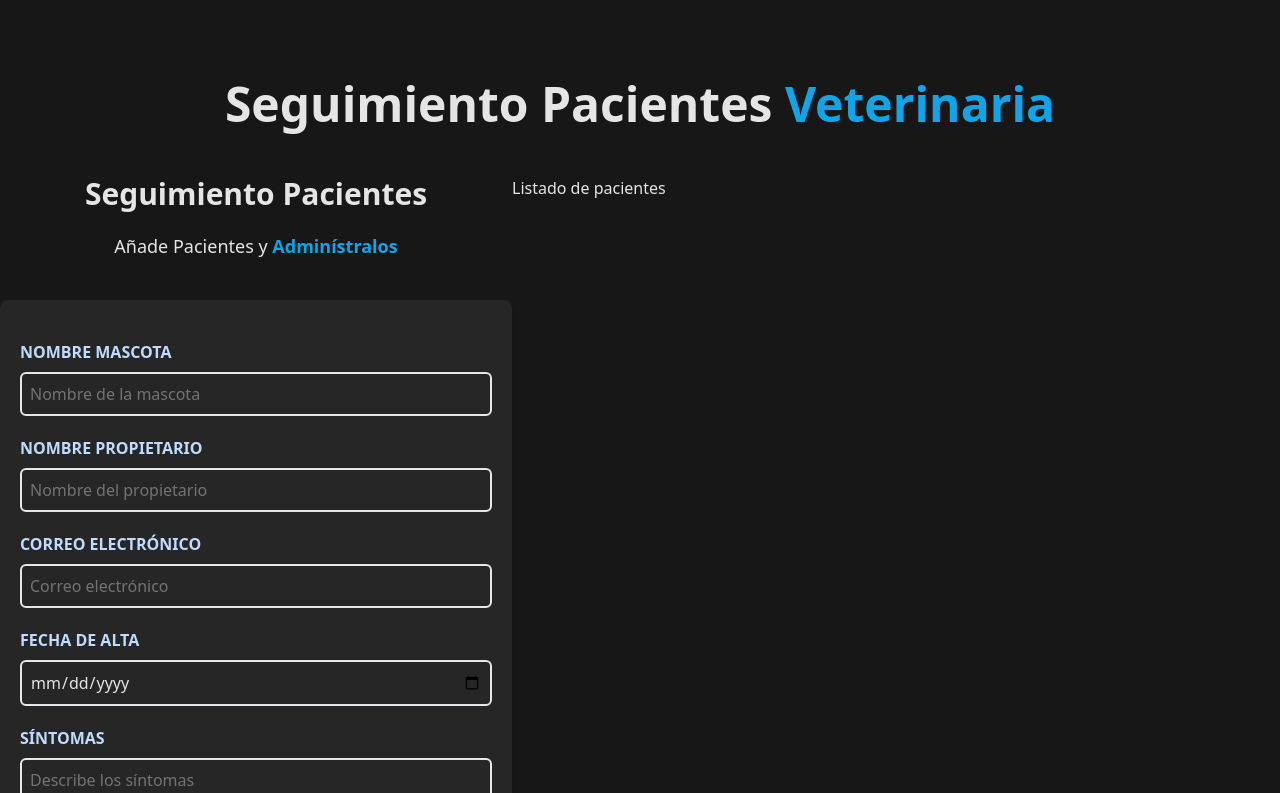
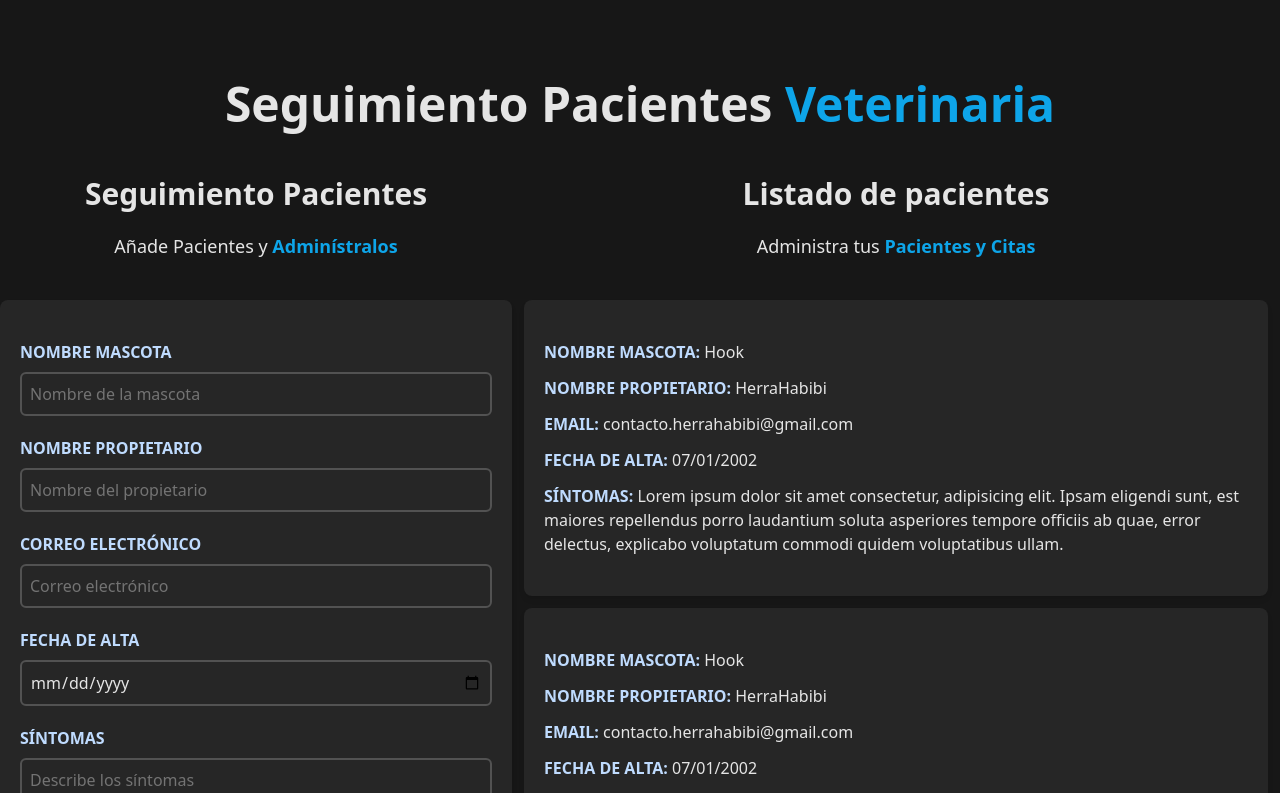
Before and after one commit to HerraHabibi/administrador-pacientes, a React (Vite) app: page / in a window 1280 px wide. Shown: the top 793 px of the page. Built offline with nearby package versions, Linux system fonts and the light colour scheme.

Commit message:
Diseño del componente de Listado Pacientes

```diff
--- a/src/components/Formulario.jsx
+++ b/src/components/Formulario.jsx
@@ -19,7 +19,7 @@ function Formulario() {
             type='text'
             id='nombreMascota'
             placeholder='Nombre de la mascota'
-            className='bg-neutral-800 border-2 w-full p-2 mt-2 placeholder-neutral-500 rounded-md outline-none'
+            className='bg-neutral-800 border-2 border-neutral-600 focus:border-neutral-500 transition-all w-full p-2 mt-2 placeholder-neutral-500 rounded-md outline-none'
           />
         </div>
 
@@ -34,7 +34,7 @@ function Formulario() {
             type='text'
             id='nombrePropietario'
             placeholder='Nombre del propietario'
-            className='bg-neutral-800 border-2 w-full p-2 mt-2 placeholder-neutral-500 rounded-md outline-none'
+            className='bg-neutral-800 border-2 border-neutral-600 focus:border-neutral-500 transition-all w-full p-2 mt-2 placeholder-neutral-500 rounded-md outline-none'
           />
         </div>
 
@@ -49,7 +49,7 @@ function Formulario() {
             type='email'
             id='correoElectronico'
             placeholder='Correo electrónico'
-            className='bg-neutral-800 border-2 w-full p-2 mt-2 placeholder-neutral-500 rounded-md outline-none'
+            className='bg-neutral-800 border-2 border-neutral-600 focus:border-neutral-500 transition-all w-full p-2 mt-2 placeholder-neutral-500 rounded-md outline-none'
           />
         </div>
 
@@ -63,7 +63,7 @@ function Formulario() {
           <input
             type='date'
             id='fechaAlta'
-            className='bg-neutral-800 border-2 w-full p-2 mt-2 rounded-md outline-none'
+            className='bg-neutral-800 border-2 border-neutral-600 focus:border-neutral-500 transition-all w-full p-2 mt-2 rounded-md outline-none'
           />
         </div>
 
@@ -77,14 +77,14 @@ function Formulario() {
           <textarea
             id='sintomas'
             placeholder='Describe los síntomas'
-            className='bg-neutral-800 border-2 w-full p-2 mt-2 placeholder-neutral-500 rounded-md outline-none'
+            className='bg-neutral-800 border-2 border-neutral-600 focus:border-neutral-500 transition-all w-full p-2 mt-2 placeholder-neutral-500 rounded-md outline-none'
           />
         </div>
 
         <input
           type='submit'
           value='Agregar paciente'
-          className='bg-sky-500 w-full p-3 mt-2 rounded-md outline-none uppercase font-bold hover:bg-sky-600 cursor-pointer transition-all'
+          className='bg-sky-600 w-full p-3 mt-2 rounded-md outline-none uppercase font-bold hover:bg-sky-700 cursor-pointer transition-all'
         />
       </form>
     </div>
--- a/src/components/ListadoPacientes.jsx
+++ b/src/components/ListadoPacientes.jsx
@@ -1,7 +1,21 @@
+import Paciente from './Paciente';
+
 function ListadoPacientes() {
   return (
-    <div className='md:w-1/2 lg:w-3/5'>
-      <h2>Listado de pacientes</h2>
+    <div className='md:w-1/2 lg:w-3/5 md:h-screen overflow-y-scroll'>
+      <h2 className='font-black text-3xl text-center'>Listado de pacientes</h2>
+      <p className='text-lg mt-5 text-center mb-10'>
+        Administra tus {''}
+        <span className='text-sky-500 font-bold'>Pacientes y Citas</span>
+      </p>
+
+      <Paciente />
+      <Paciente />
+      <Paciente />
+      <Paciente />
+      <Paciente />
+      <Paciente />
+
     </div>
   );
 }
--- /dev/null
+++ b/src/components/Paciente.jsx
@@ -0,0 +1,39 @@
+function Paciente() {
+  return (
+    <div className='m-3 bg-neutral-800 shadow-md px-5 py-10 rounded-lg'>
+      <p className='font-bold mb-3 text-blue-200 uppercase'>
+        Nombre mascota: {''}
+        <span className='text-neutral-200 font-normal normal-case'>Hook</span>
+      </p>
+
+      <p className='font-bold mb-3 text-blue-200 uppercase'>
+        Nombre propietario: {''}
+        <span className='text-neutral-200 font-normal normal-case'>HerraHabibi</span>
+      </p>
+
+      <p className='font-bold mb-3 text-blue-200 uppercase'>
+        Email: {''}
+        <span className='text-neutral-200 font-normal normal-case'>
+          contacto.herrahabibi@gmail.com
+        </span>
+      </p>
+
+      <p className='font-bold mb-3 text-blue-200 uppercase'>
+        Fecha de Alta: {''}
+        <span className='text-neutral-200 font-normal normal-case'>07/01/2002</span>
+      </p>
+
+      <p className='font-bold text-blue-200 uppercase'>
+        Síntomas: {''}
+        <span className='text-neutral-200 font-normal normal-case'>
+          Lorem ipsum dolor sit amet consectetur, adipisicing elit. Ipsam
+          eligendi sunt, est maiores repellendus porro laudantium soluta
+          asperiores tempore officiis ab quae, error delectus, explicabo
+          voluptatum commodi quidem voluptatibus ullam.
+        </span>
+      </p>
+    </div>
+  );
+}
+
+export default Paciente;
```
